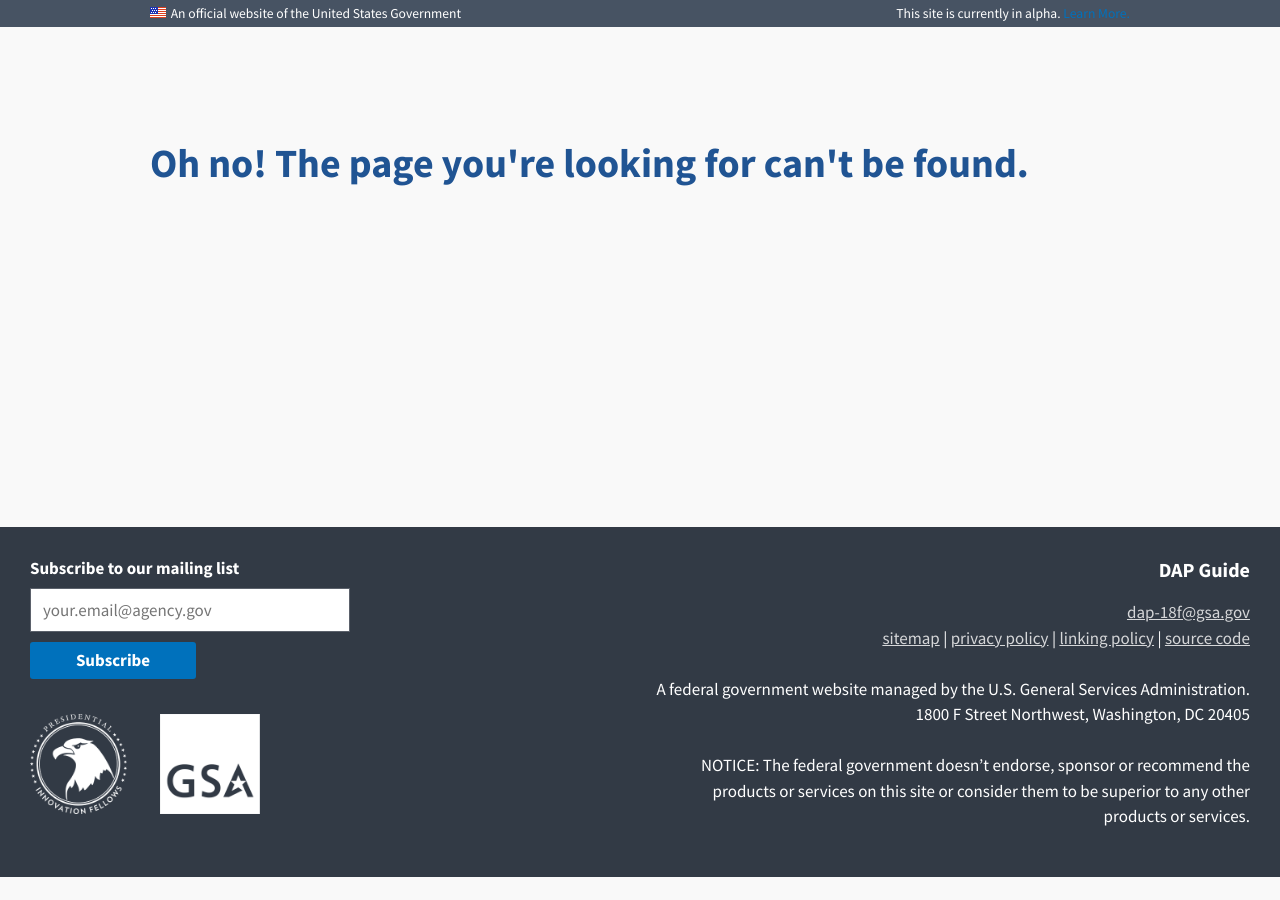
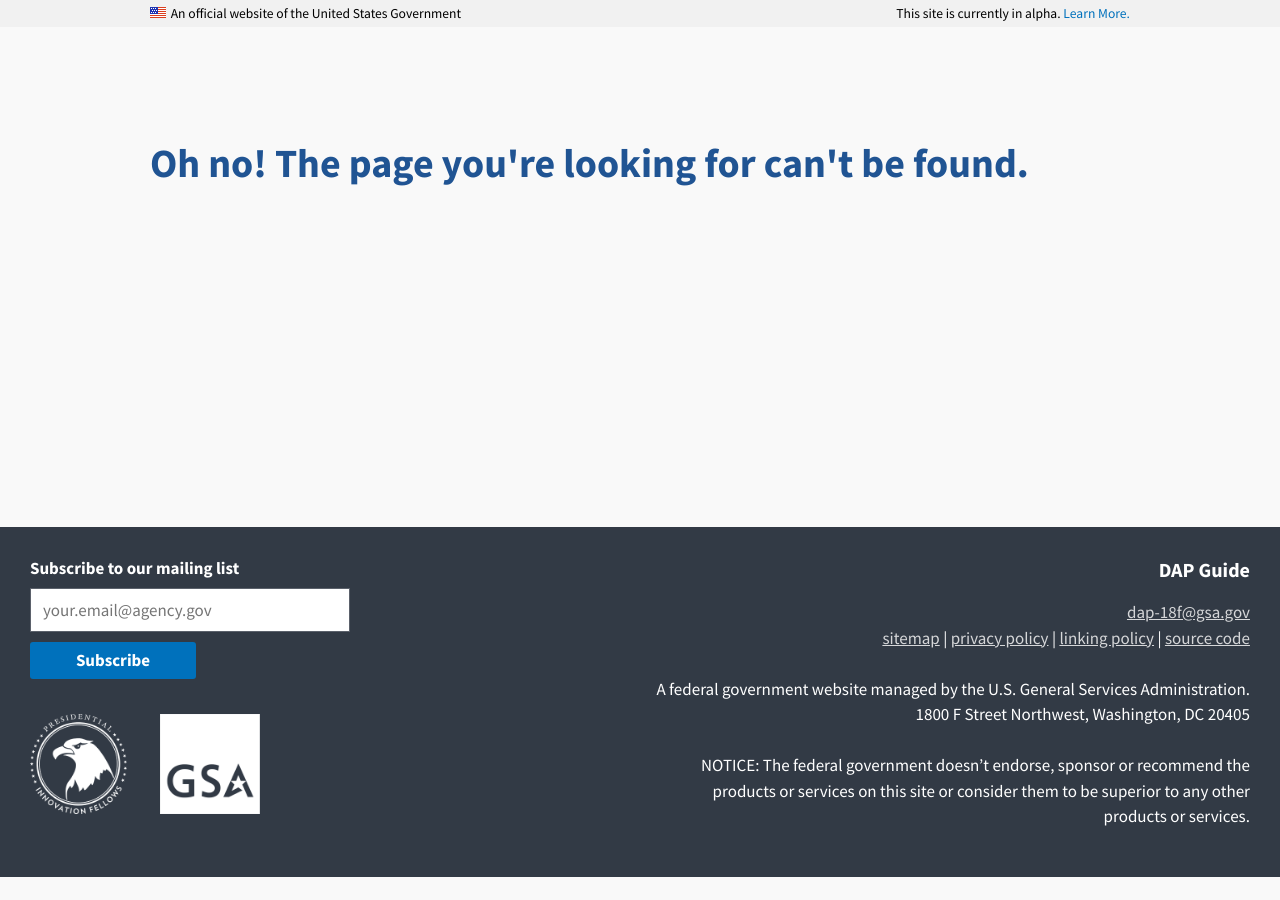
Before and after one commit to presidential-innovation-fellows/dap-guide, a Jekyll site: the page built from 404.html, in a window 1280 px wide. Built offline with Jekyll 4.4.1, drawn with Linux system fonts in a browser that asks for light colours; nearby versions of some CDN libraries.

Commit message:
reverted header back

```diff
--- a/_sass/modules/_header.scss
+++ b/_sass/modules/_header.scss
@@ -10,8 +10,6 @@
 }
 
 .usa-disclaimer {
-  background-color: lighten($color-gray-dark, 10);
-  color: $color-white;
   font-size: 0.8em;
 
   .usa-grid {
```
